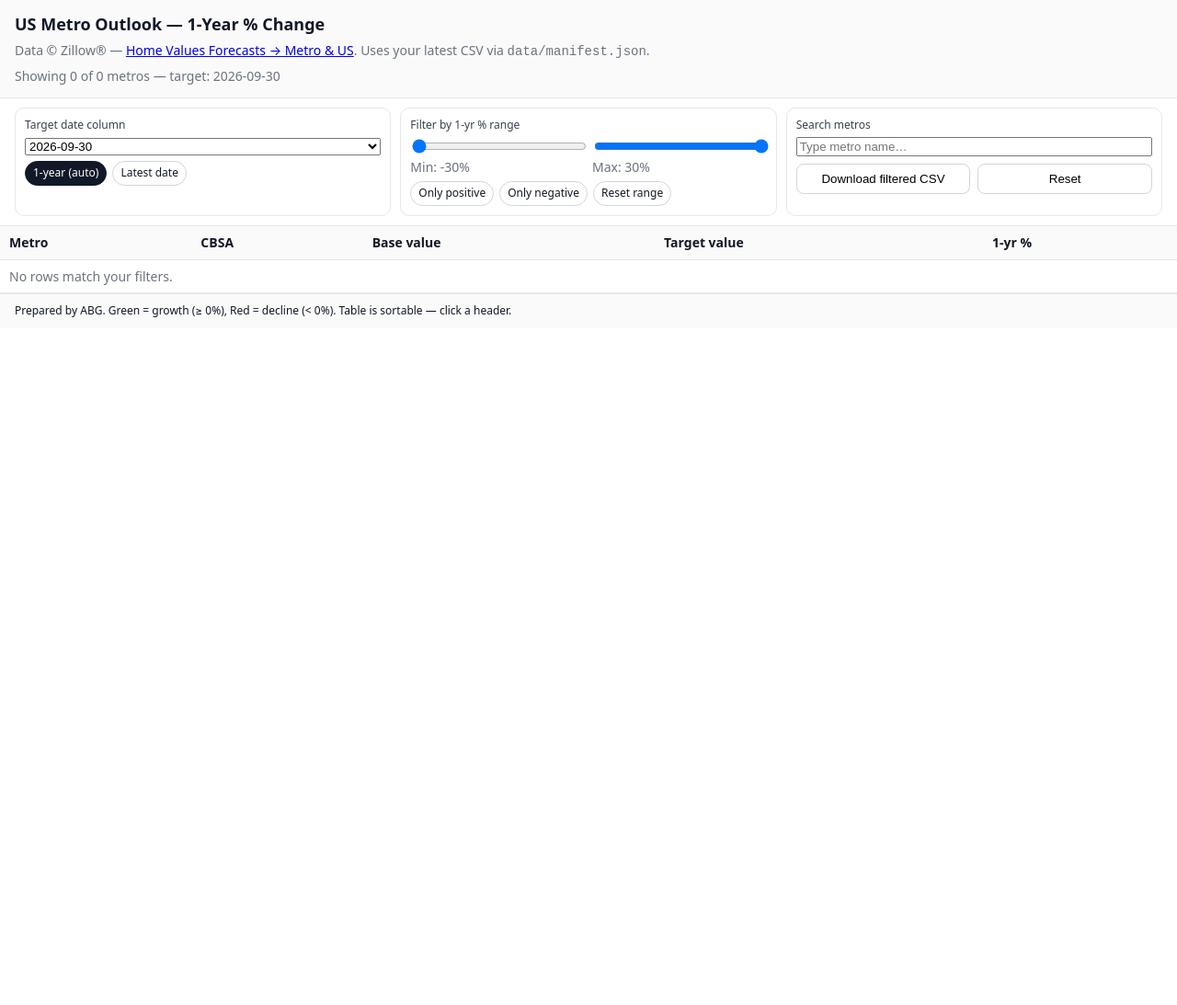
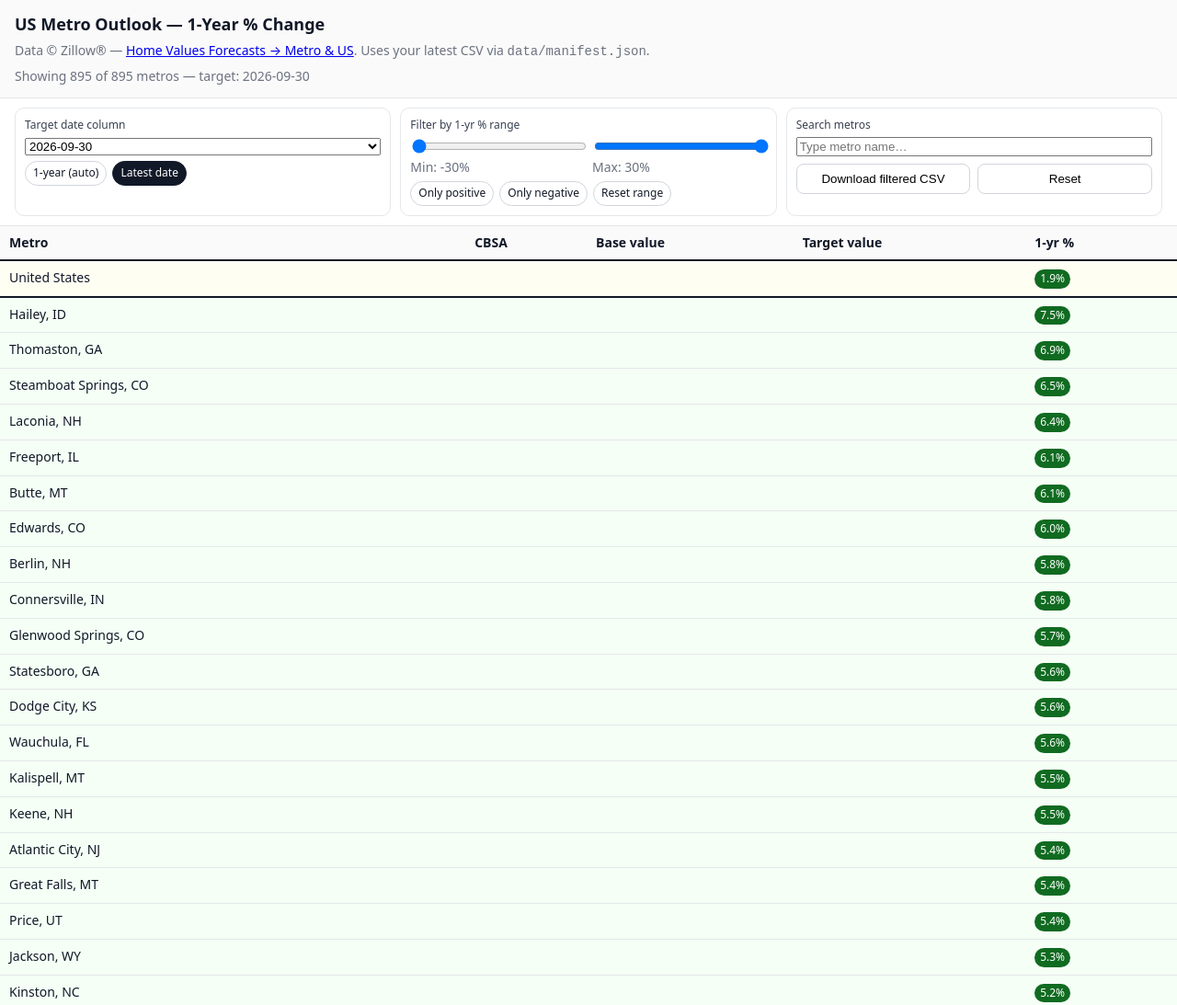
Before and after one commit to adambgarrett/us-metro-zillow-widget, a plain HTML site: page index.html in a window 1280 px wide. Shown: the top 1093 px of the page at 92% size. Before the commit the page ends 800 px from the top, so only its background shows below. Drawn offline with nearby package versions, Linux system fonts and the light colour scheme.

Commit message:
Refactor date handling and row enrichment logic
Refactor date handling and enrich rows logic. Simplify CSV download and rendering functions.

```diff
--- a/index.html
+++ b/index.html
@@ -33,6 +33,7 @@
   .pill.neg { background:var(--bad); }
   .wrap { overflow:auto; max-width:100vw; }
   footer { padding:10px 16px; border-top:1px solid #e5e7eb; background:#fafafa; font-size:12px; }
+  tbody tr.usRow { border-top: 2px solid #111827; border-bottom: 2px solid #111827; background:#fffef2; }
 </style>
 </head>
 <body>
@@ -119,73 +120,47 @@ const downloadBtn= document.getElementById('downloadCsv');
 const tbody      = document.querySelector('#tbl tbody');
 
 let rawRows = [], headers = [], dateCols = [];
-let hasBaseDate = false;
-let baseKey = 'BaseDate';        // if present
-let currentDateKey = null;       // active target column
-let oneYearKey = null;           // best ~+12m target column
-let pairedBaseForTarget = null;  // function(targetKey) -> baseKey
+let currentDateKey = null;     // active date column (e.g., 2026-09-30)
+let oneYearKey = null;         // near +12m from BaseDate (best effort)
 let rowsEnriched = [];
 let sortKey = 'pct', sortDir = -1;
 
 const norm = s => String(s ?? '').trim();
 const toDate = s => {
-  if (!s) return NaN;
-  // accept YYYY, YYYY-MM, YYYY-MM-DD
-  const m = String(s).match(/^(\d{4})(?:-(\d{2}))?(?:-(\d{2}))?$/);
+  const m = String(s||'').match(/^(\d{4})(?:-(\d{2}))?(?:-(\d{2}))?$/);
   if (!m) return NaN;
-  const [_, Y, M='01', D='01'] = m;
-  return new Date(Number(Y), Number(M)-1, Number(D));
+  const [_,Y,M='01',D='01']=m; return new Date(+Y, +M-1, +D);
 };
-
 function detectDateColumns(cols){
-  return cols.filter(h => /^\d{4}(?:-\d{2})?(?:-\d{2})?$/.test(h)).sort((a,b)=>toDate(a)-toDate(b));
+  return cols.filter(h => /^\d{4}(?:-\d{2})?(?:-\d{2})?$/.test(h))
+             .sort((a,b)=>toDate(a)-toDate(b));
 }
-
 function findNearest(dates, target){
-  // dates: array of keys (strings), target: JS Date
   let best=null, bestDiff=Infinity;
-  for (const k of dates){
-    const d = toDate(k); if (isNaN(+d)) continue;
-    const diff = Math.abs(d - target);
-    if (diff < bestDiff){ bestDiff=diff; best=k; }
+  for(const k of dates){ const d=toDate(k); if(isNaN(+d)) continue;
+    const diff=Math.abs(d-target); if(diff<bestDiff){bestDiff=diff; best=k;}
   }
   return best;
 }
 
-function derivePairingFunctions(){
-  // If BaseDate exists, 1-yr target ~ BaseDate + 12m; base is exactly BaseDate
-  if (hasBaseDate){
-    pairedBaseForTarget = (targetKey) => baseKey;
-    oneYearKey = findNearest(dateCols, new Date(new Date(rawRows[0][baseKey]).setFullYear(new Date(rawRows[0][baseKey]).getFullYear()+1)));
-    // Prefer the modal (+12m from each row) instead of one row’s base:
+function computeOneYearKey(rows){
+  // Use BaseDate + ~12m if present; otherwise just use latest
+  if (!rows.length) return null;
+  const hasBase = headers.includes('BaseDate');
+  if (!hasBase) return dateCols.at(-1);
   const counts = new Map();
-    for (const r of rawRows){
-      const bd = new Date(r[baseKey]); if (isNaN(+bd)) continue;
+  for(const r of rows){
+    const bd = new Date(r.BaseDate); if (isNaN(+bd)) continue;
     const t  = new Date(bd); t.setFullYear(bd.getFullYear()+1);
-      const near = findNearest(dateCols, t); if (near) counts.set(near, (counts.get(near)||0)+1);
+    const near = findNearest(dateCols, t);
+    if (near) counts.set(near, (counts.get(near)||0)+1);
   }
-    let pick = oneYearKey, max = 0;
-    for (const [k,v] of counts) if (v>max) { max=v; pick=k; }
-    oneYearKey = pick || oneYearKey || dateCols.at(-1);
-  } else {
-    // No BaseDate -> target = latest date; base = date ~12m earlier
-    const latest = dateCols.at(-1);
-    oneYearKey = latest;
-    pairedBaseForTarget = (targetKey) => {
-      const t = toDate(targetKey); if (isNaN(+t)) return null;
-      const b = new Date(t); b.setFullYear(t.getFullYear()-1);
-      return findNearest(dateCols, b);
-    };
-  }
-}
-
-function pickInitialTarget(){
-  // If we have a oneYearKey from the logic above, use it; else fallback to latest
-  currentDateKey = oneYearKey || dateCols.at(-1) || null;
+  let pick = null, max=0;
+  for(const [k,v] of counts.entries()){ if(v>max){max=v; pick=k;} }
+  return pick || dateCols.at(-1);
 }
 
 function getName(r){
-  // Try common Zillow headers
   return norm(r.RegionName ?? r.Name ?? r.Metro ?? r.MSA ?? r['Region Name'] ?? '');
 }
 function getCbsa(r){
@@ -193,34 +168,18 @@ function getCbsa(r){
 }
 
 function enrichRows(targetKey){
-  const baseKeyForTarget = pairedBaseForTarget(targetKey);
-  const out = [];
-  for (const r of rawRows){
-    const name = getName(r);
-    if (!name) continue;
-
-    const baseValue = Number(r[hasBaseDate ? baseKey : baseKeyForTarget]);
-    const targetValue = Number(r[targetKey]);
-
-    if (!Number.isFinite(targetValue)) continue;
-
-    // When there is no explicit base value (no BaseDate), compute percent using paired date column
-    let pct;
-    if (hasBaseDate){
-      if (!Number.isFinite(baseValue)) continue;
-      pct = ((targetValue - baseValue) / baseValue) * 100;
-    } else {
-      const baseVal = Number(r[baseKeyForTarget]);
-      if (!Number.isFinite(baseVal) || baseVal === 0) continue;
-      pct = ((targetValue - baseVal) / baseVal) * 100;
-    }
-
+  const out=[];
+  for(const r of rawRows){
+    const name=getName(r); if(!name) continue;
+    const val = Number(r[targetKey]);  // already a percent in growth CSV
+    if (!Number.isFinite(val)) continue;
     out.push({
       NAME: name,
       CBSAFP: getCbsa(r),
-      base: hasBaseDate ? baseValue : Number(r[baseKeyForTarget]),
-      target: targetValue,
-      pct
+      base: null,          // not used for growth CSV
+      target: null,        // not used for growth CSV
+      pct: val,
+      isUS: (r.RegionType === 'country' || name.toLowerCase()==='united states')
     });
   }
   return out;
@@ -231,10 +190,16 @@ function render(){
   const q  = norm(searchBox.value).toLowerCase();
   minVal.textContent = `${lo}%`; maxVal.textContent = `${hi}%`;
 
-  let data = rowsEnriched.filter(r =>
-    r.pct >= lo && r.pct <= hi && (!q || r.NAME.toLowerCase().includes(q))
-  );
+  // Split US vs others so we can pin the US row on top
+  let usRow = null;
+  let data = [];
+  for(const r of rowsEnriched){
+    if (r.pct < lo || r.pct > hi) continue;
+    if (q && !r.NAME.toLowerCase().includes(q)) continue;
+    if (r.isUS) usRow = r; else data.push(r);
+  }
 
+  // Sorting (US row remains first)
   data.sort((a,b)=>{
     const A=a[sortKey], B=b[sortKey];
     if (A<B) return -1*sortDir;
@@ -242,25 +207,31 @@ function render(){
     return 0;
   });
 
-  tbody.innerHTML = data.map(r=>{
+  const makeTr = (r, extraClass='')=>{
     const cls  = r.pct < 0 ? 'negative' : 'positive';
     const pill = r.pct < 0 ? `<span class="pill neg">${r.pct.toFixed(1)}%</span>`
                            : `<span class="pill pos">${r.pct.toFixed(1)}%</span>`;
-    return `<tr class="${cls}">
+    return `<tr class="${cls} ${extraClass}">
       <td>${r.NAME}</td>
-      <td>${r.CBSAFP}</td>
-      <td>${Number.isFinite(r.base)?r.base.toLocaleString():''}</td>
-      <td>${Number.isFinite(r.target)?r.target.toLocaleString():''}</td>
+      <td>${r.CBSAFP||''}</td>
+      <td></td>
+      <td></td>
       <td>${pill}</td>
     </tr>`;
-  }).join('') || `<tr><td colspan="5" class="muted">No rows match your filters.</td></tr>`;
+  };
 
-  statusEl.textContent = `Showing ${data.length.toLocaleString()} of ${rowsEnriched.length.toLocaleString()} metros — target: ${currentDateKey}`;
+  let html = '';
+  if (usRow) html += makeTr(usRow, 'usRow');
+  html += data.map(r=>makeTr(r)).join('');
+
+  tbody.innerHTML = html || `<tr><td colspan="5" class="muted">No rows match your filters.</td></tr>`;
+  const total = rowsEnriched.filter(r => (!q || r.NAME.toLowerCase().includes(q)) && r.pct>=lo && r.pct<=hi).length;
+  statusEl.textContent = `Showing ${total.toLocaleString()} of ${rowsEnriched.length.toLocaleString()} metros — target: ${currentDateKey}`;
 }
 
 function attachSort(){
   document.querySelectorAll('th').forEach(th=>{
-    th.style.cursor = 'pointer';
+    th.style.cursor='pointer';
     th.addEventListener('click', ()=>{
       const key = th.dataset.key;
       if (sortKey === key) sortDir *= -1; else { sortKey = key; sortDir = (key==='NAME'||key==='CBSAFP')?1:-1; }
@@ -276,45 +247,34 @@ function setPreset(which){
   render();
 }
 
-async function load(){
-  try{
-    statusEl.textContent = 'Loading manifest…';
-    const man = await fetch(MANIFEST_URL, {cache:'no-store'}).then(r=>r.json());
-    const csvUrl = DATA_BASE + encodeURIComponent(man.current);
-
-    statusEl.textContent = 'Fetching CSV…';
-    const csvText = await fetch(csvUrl).then(r=>r.text());
-
+async function ingestCsvText(csvText){
   const parsed = Papa.parse(csvText, {header:true, dynamicTyping:true, skipEmptyLines:true});
   rawRows = parsed.data;
   headers = parsed.meta.fields || Object.keys(rawRows[0]||{});
-    if (!rawRows.length){ statusEl.textContent = 'CSV parsed but contains 0 rows.'; return; }
+  if (!rawRows.length){ statusEl.textContent='CSV parsed but contains 0 rows.'; return; }
 
-    // Detect dates + BaseDate presence
   dateCols = detectDateColumns(headers);
-    hasBaseDate = headers.includes(baseKey);
+  if (!dateCols.length){ statusEl.textContent='No date columns found (need YYYY, YYYY-MM or YYYY-MM-DD).'; return; }
 
-    if (!dateCols.length){
-      statusEl.textContent = 'No date columns detected (expected YYYY-MM or YYYY-MM-DD).';
-      return;
-    }
-
-    // Build pairing rules and initial target
-    derivePairingFunctions();
-    pickInitialTarget();
-
-    // Populate date dropdown & chips
+  oneYearKey = computeOneYearKey(rawRows);
+  currentDateKey = dateCols.at(-1); // default to latest
+  // UI
   dateSelect.innerHTML = dateCols.map(c=>`<option value="${c}">${c}</option>`).join('');
-    if (currentDateKey) dateSelect.value = currentDateKey;
-    chipOneYear.classList.add('active');
+  dateSelect.value = currentDateKey;
+  chipLatest.classList.add('active'); chipOneYear.classList.remove('active');
 
   rowsEnriched = enrichRows(currentDateKey);
   attachSort();
   render();
-  } catch(err){
-    console.error(err);
-    statusEl.textContent = 'Error loading data.';
 }
+
+async function loadFromManifest(){
+  statusEl.textContent='Loading manifest…';
+  const man = await fetch(MANIFEST_URL, {cache:'no-store'}).then(r=>r.json());
+  const csvUrl = DATA_BASE + encodeURIComponent(man.current);
+  statusEl.textContent='Fetching CSV…';
+  const csvText = await fetch(csvUrl).then(r=>r.text());
+  await ingestCsvText(csvText);
 }
 
 // UI wiring
@@ -323,26 +283,21 @@ document.querySelectorAll('.chip[data-preset]').forEach(el=>{
 });
 chipOneYear.addEventListener('click', ()=>{
   chipOneYear.classList.add('active'); chipLatest.classList.remove('active');
-  currentDateKey = oneYearKey || dateCols.at(-1);
-  if (currentDateKey){ dateSelect.value=currentDateKey; rowsEnriched = enrichRows(currentDateKey); render(); }
+  if (oneYearKey){ currentDateKey = oneYearKey; dateSelect.value = currentDateKey; rowsEnriched = enrichRows(currentDateKey); render(); }
 });
 chipLatest.addEventListener('click', ()=>{
   chipLatest.classList.add('active'); chipOneYear.classList.remove('active');
-  currentDateKey = dateCols.at(-1);
-  if (currentDateKey){ dateSelect.value=currentDateKey; rowsEnriched = enrichRows(currentDateKey); render(); }
+  currentDateKey = dateCols.at(-1); dateSelect.value = currentDateKey; rowsEnriched = enrichRows(currentDateKey); render();
 });
 [minRange, maxRange, searchBox].forEach(el => el.addEventListener('input', render));
 dateSelect.addEventListener('change', ()=>{
   chipOneYear.classList.remove('active'); chipLatest.classList.remove('active');
-  currentDateKey = dateSelect.value;
-  rowsEnriched = enrichRows(currentDateKey);
-  render();
+  currentDateKey = dateSelect.value; rowsEnriched = enrichRows(currentDateKey); render();
 });
 resetBtn.addEventListener('click', ()=>{
-  searchBox.value = '';
-  minRange.value = -30; maxRange.value = 30;
-  currentDateKey = oneYearKey || dateCols.at(-1);
-  if (currentDateKey) dateSelect.value = currentDateKey;
+  searchBox.value=''; minRange.value=-30; maxRange.value=30;
+  currentDateKey = dateCols.at(-1);
+  dateSelect.value = currentDateKey;
   rowsEnriched = enrichRows(currentDateKey);
   render();
 });
@@ -353,11 +308,11 @@ downloadBtn.addEventListener('click', ()=>{
     r.pct >= lo && r.pct <= hi && (!q || r.NAME.toLowerCase().includes(q))
   );
   const csv = [
-    ['Metro','CBSA','BaseValue','TargetValue',`Pct_${currentDateKey}`].join(','),
+    ['Metro','CBSA',`Pct_${currentDateKey}`].join(','),
     ...filtered.map(r => [
       `"${r.NAME.replace(/"/g,'""')}"`,
       `"${(r.CBSAFP||'').toString().replace(/"/g,'""')}"`,
-      r.base, r.target, r.pct.toFixed(2)
+      r.pct.toFixed(2)
     ].join(','))
   ].join('\n');
   const blob = new Blob([csv], {type:'text/csv;charset=utf-8;'});
@@ -366,7 +321,8 @@ downloadBtn.addEventListener('click', ()=>{
   URL.revokeObjectURL(url);
 });
 
-load();
+// Start
+loadFromManifest();
 </script>
 
 </body>
```
Lines whose indentation alone changed are shown as unchanged.
